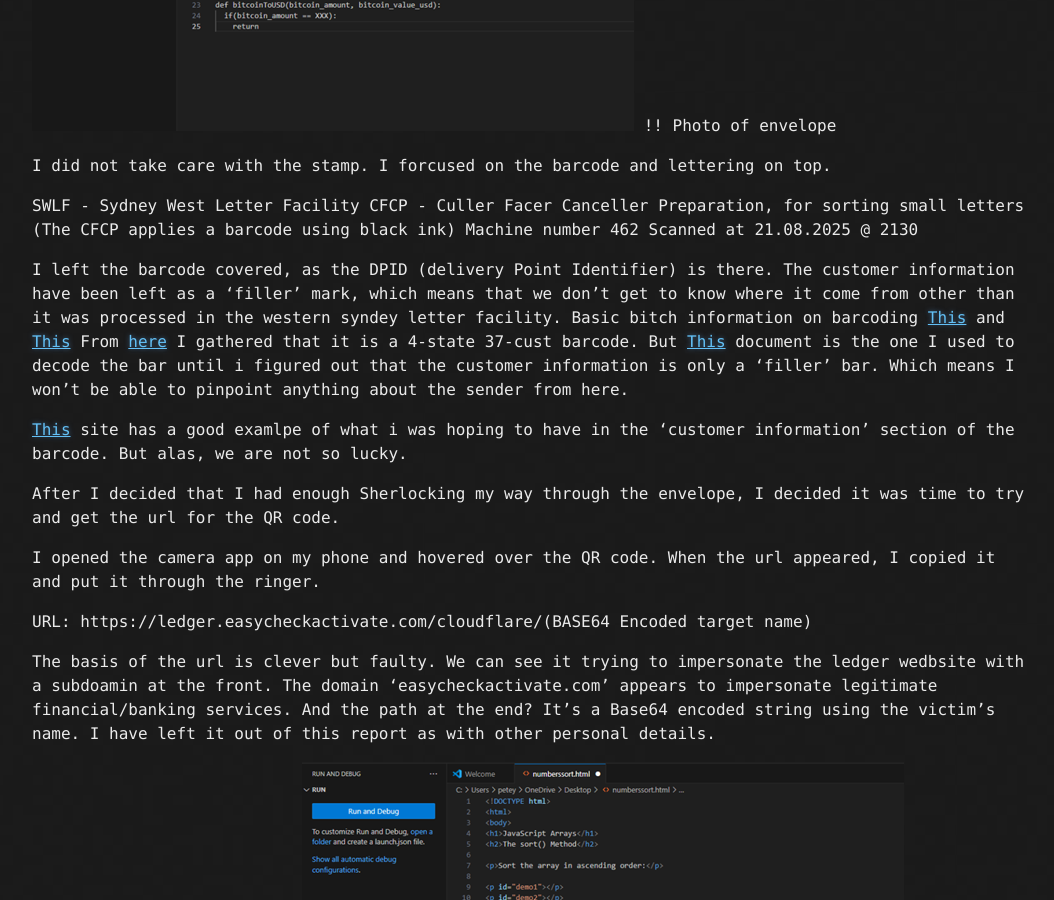
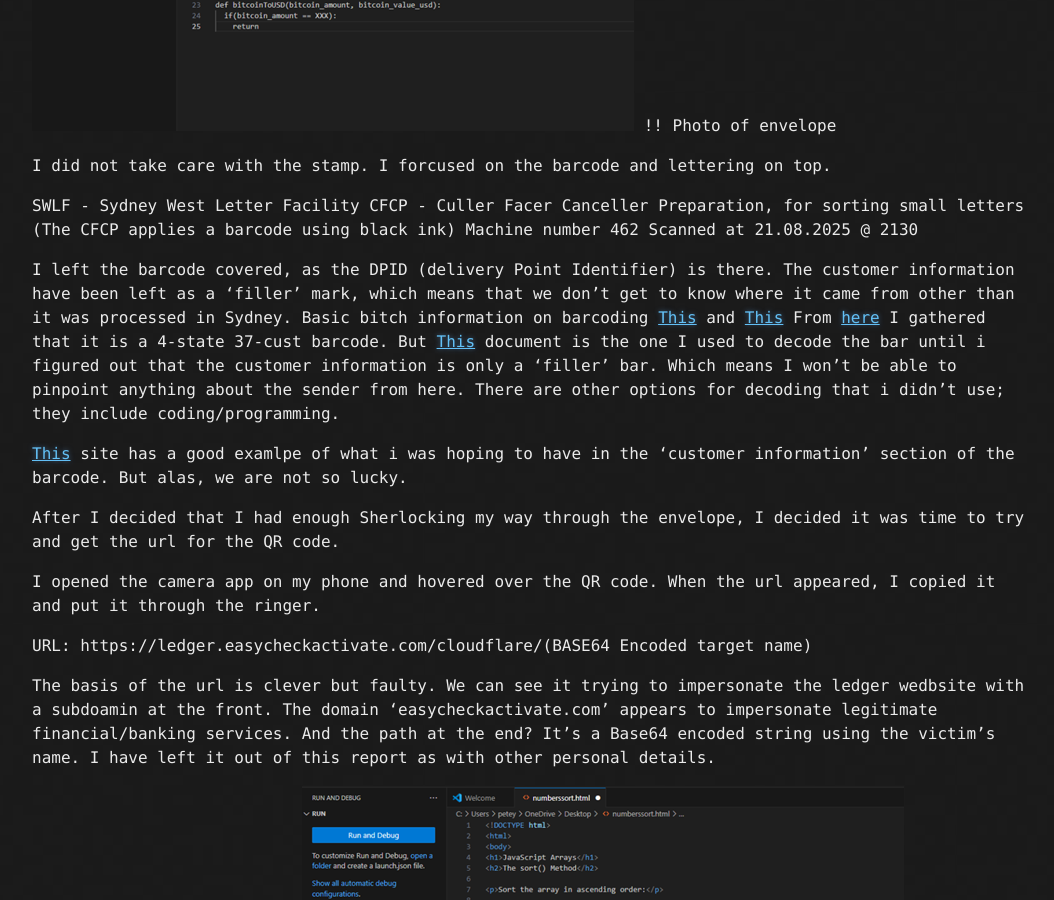
Before and after one commit to CyberCasquatch/cybercasquatch.github.io, a Jekyll site: the page built from _posts/TidBits/2025-08-31-PhishingLedger.md, in a window 1280 px wide and 900 px high, scrolled down 1504 px. Shown: the whole window, without its empty margins (108-1162 px from the left). Built offline with Jekyll 4.4.1, drawn with Linux system fonts in a browser that asks for light colours.

Commit message:
Update 2025-08-31-PhishingLedger.md

```diff
--- a/_posts/TidBits/2025-08-31-PhishingLedger.md
+++ b/_posts/TidBits/2025-08-31-PhishingLedger.md
@@ -40,11 +40,13 @@ Machine number 462
 Scanned at 21.08.2025 @ 2130
 
 I left the barcode covered, as the DPID (delivery Point Identifier) is there.
-The customer information have been left as a 'filler' mark, which means that we don't get to know where it come from other than it was processed in the western syndey letter facility.
+The customer information have been left as a 'filler' mark, which means that we don't get to know where it came from other than it was processed in Sydney.
 Basic bitch information on barcoding [This](https://auspost.com.au/content/dam/auspost_corp/media/documents/barcode-and-labels-guide.pdf) and [This](https://auspost.com.au/content/dam/auspost_corp/media/documents/barcoding-fact-sheet.pdf)
 From [here](https://tritonstore.com.au/australia-post-barcode/) I gathered that it is a 4-state 37-cust barcode.
 But [This](https://auspost.com.au/content/dam/auspost_corp/media/documents/customer-barcode-technical-specifications-aug2012.pdf) document is the one I used to decode the bar until i figured out that the customer information
 is only a 'filler' bar. Which means I won't be able to pinpoint anything about the sender from here.
+There are other options for decoding that i didn't use; they include coding/programming.
+
 
 [This](https://www.dynamsoft.com/barcode-reader/barcode-types/australian-post/) site has a good examlpe of what i was hoping to have in the 'customer information' section of the barcode. But alas, we are not so lucky.
 
```
